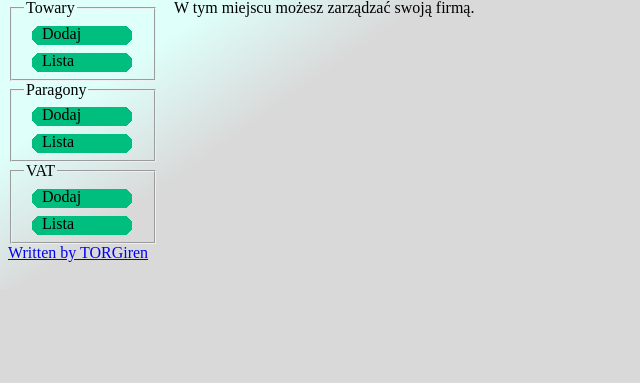
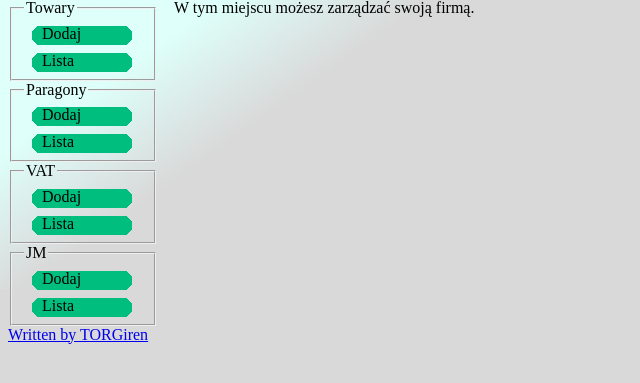
Before and after one commit to torgiren/NKF, a Django app: template templates/manage.html in a window 1280 px wide. Shown: the part 111-494 px from the top of the page, without its empty margins (0-640 px from the left). Run offline with Django 3.2, Linux system fonts and the light colour scheme; the template is opened without the code that fills it, so the values that code supplies are empty; parts of the project's set-up code (start-up, migrations or seed data) failed here and were passed over.

Commit message:
dodanie menu

```diff
--- a/templates/manage.html
+++ b/templates/manage.html
@@ -23,6 +23,14 @@
 		<li><a href='/vat/dodaj'>Dodaj</a></li>
 		<li><a href='/vat/'>Lista</a></li>
 	</ul>
+</fieldset>
+<fieldset>
+	<legend>JM</legend>
+	<ul>
+		<li><a href='/jm/dodaj'>Dodaj</a></li>
+		<li><a href='/jm/'>Lista</a></li>
+	</ul>
+</fieldset>
 {% endblock %}
 </nav>
 <article class='content'>
```
Also changed, not shown: baza.db.
